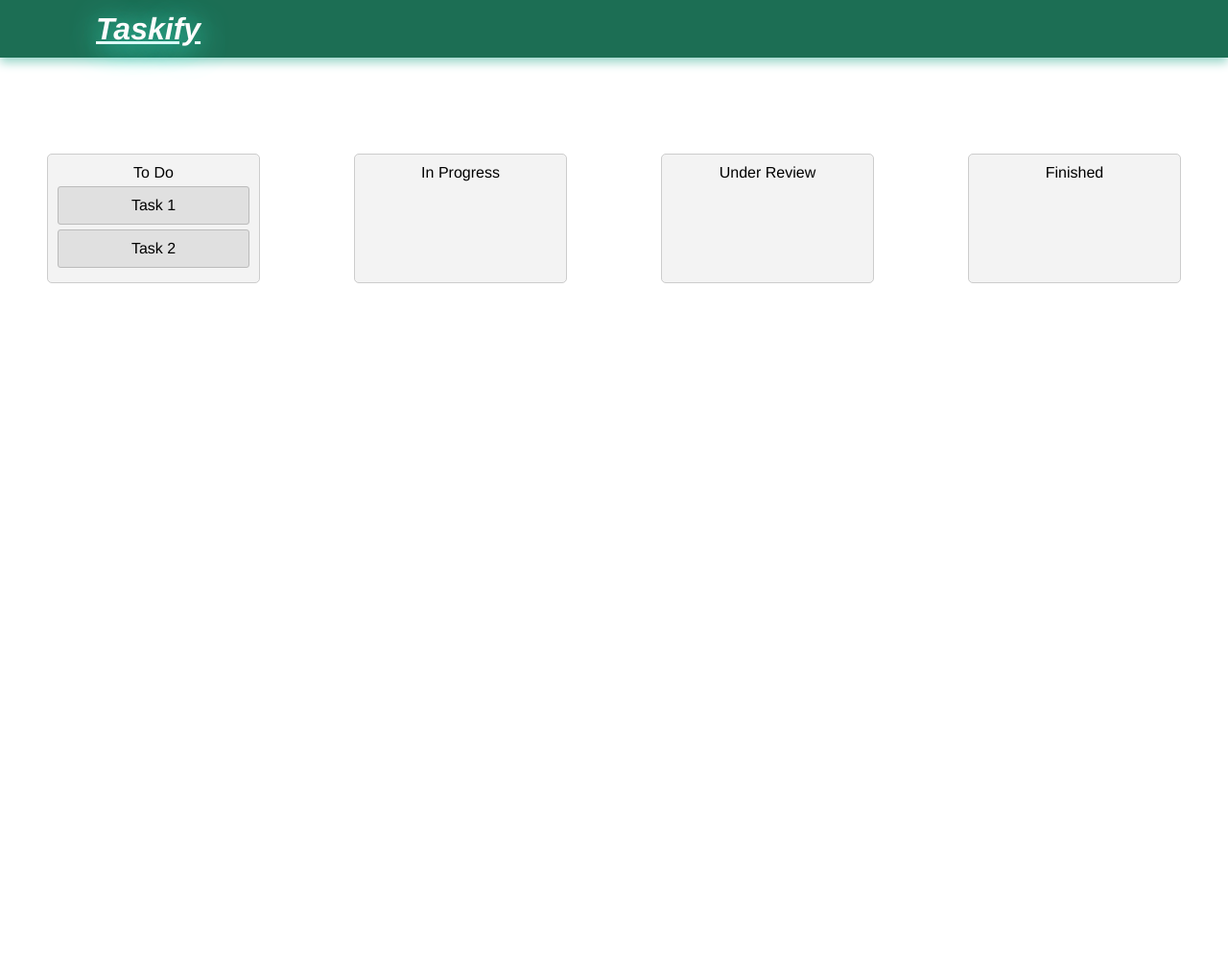
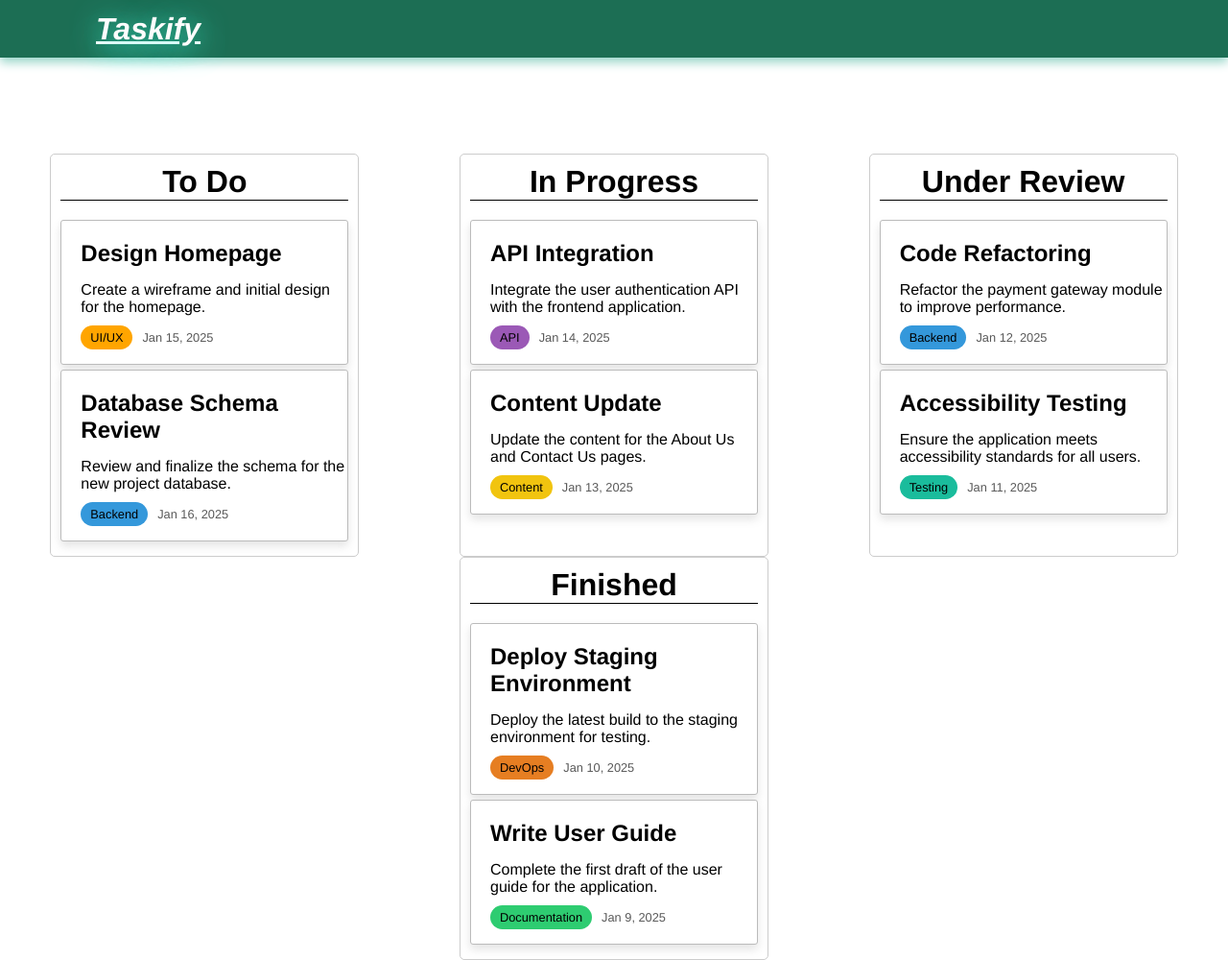
Before and after one commit to cohort-3-assignments/Taskify, a plain HTML site: page index.html in a window 1280 px wide. Shown: the whole page at 96% size. Before the commit the page ends 800 px from the top, so only its background shows below. Drawn offline with Linux system fonts and the light colour scheme.

Commit message:
drag and drop for with sample tasks added

```diff
--- /dev/null
+++ b/data.js
@@ -0,0 +1,69 @@
+const tempTaskData = [
+    {
+        id: 1,
+        state: "todo",
+        title: "Design Homepage",
+        description: "Create a wireframe and initial design for the homepage.",
+        tag: "UI/UX",
+        date: "2025-01-15"
+    },
+    {
+        id: 2,
+        state: "todo",
+        title: "Database Schema Review",
+        description: "Review and finalize the schema for the new project database.",
+        tag: "Backend",
+        date: "2025-01-16"
+    },
+    {
+        id: 3,
+        state: "inprogress",
+        title: "API Integration",
+        description: "Integrate the user authentication API with the frontend application.",
+        tag: "API",
+        date: "2025-01-14"
+    },
+    {
+        id: 4,
+        state: "inprogress",
+        title: "Content Update",
+        description: "Update the content for the About Us and Contact Us pages.",
+        tag: "Content",
+        date: "2025-01-13"
+    },
+    {
+        id: 5,
+        state: "underreview",
+        title: "Code Refactoring",
+        description: "Refactor the payment gateway module to improve performance.",
+        tag: "Backend",
+        date: "2025-01-12"
+    },
+    {
+        id: 6,
+        state: "underreview",
+        title: "Accessibility Testing",
+        description: "Ensure the application meets accessibility standards for all users.",
+        tag: "Testing",
+        date: "2025-01-11"
+    },
+    {
+        id: 7,
+        state: "finished",
+        title: "Deploy Staging Environment",
+        description: "Deploy the latest build to the staging environment for testing.",
+        tag: "DevOps",
+        date: "2025-01-10"
+    },
+    {
+        id: 8,
+        state: "finished",
+        title: "Write User Guide",
+        description: "Complete the first draft of the user guide for the application.",
+        tag: "Documentation",
+        date: "2025-01-09"
+    }
+];
+
+
+export default tempTaskData;
--- a/index.html
+++ b/index.html
@@ -17,48 +17,23 @@
 
     <div style="margin-top:100px">
         <div class="flex-row">
-            <div class="card" id="todo" ondrop="drop(event)" ondragover="allowDrop(event)">
-                <div>To Do</div>
-                <div id="task1" class="task-card" draggable="true" ondragstart="drag(event)">Task 1</div>
-                <div id="task2" class="task-card" draggable="true" ondragstart="drag(event)">Task 2</div>
+            <div id="todo" class="card" id="todo">
+                <div class="card-name">To Do</div>
             </div>
-            <div id="progress" class="card" ondrop="drop(event)" ondragover="allowDrop(event)">
-                <div>In Progress</div>
+            <div id="inprogress" class="card">
+                <div class="card-name">In Progress</div>
             </div>
-            <div id="review" class="card" ondrop="drop(event)" ondragover="allowDrop(event)">
-                <div>Under Review</div>
+            <div id="underreview" class="card">
+                <div class="card-name">Under Review</div>
             </div>
-            <div id="finished" class="card" ondrop="drop(event)" ondragover="allowDrop(event)">
-                <div>Finished</div>
+            <div id="finished" class="card">
+                <div class="card-name">Finished</div>
             </div>
         </div>
     </div>
 
 </body>
-<script>
-    // Allow dropping items
-    function allowDrop(ev) {
-        ev.preventDefault();
-    }
+    <script src="./script.js" type="module">
 
-    // Handle dragging items
-    function drag(ev) {
-        ev.dataTransfer.setData("text", ev.target.id);
-    }
-
-    // Handle dropping items
-    function drop(ev) {
-        ev.preventDefault();
-        var data = ev.dataTransfer.getData("text");
-        var draggedElement = document.getElementById(data);
-
-        // Check if the drop target is a valid card container
-        if (ev.target.classList.contains("card")) {
-            ev.target.appendChild(draggedElement);
-        } else if (ev.target.classList.contains("task-card")) {
-            // If dropped on a task card, append to the parent container
-            ev.target.parentElement.appendChild(draggedElement);
-        }
-    }
-</script>
+    </script>
 </html>
--- a/script.js
+++ b/script.js
@@ -0,0 +1,108 @@
+import tempTaskData from "./data.js";
+
+// Allow dropping items
+function allowDrop(ev) {
+    ev.preventDefault();
+}
+
+// Handle dragging items
+function drag(ev) {
+    ev.dataTransfer.setData("text", ev.target.id);
+}
+
+// Handle dropping items
+function drop(ev) {
+    ev.preventDefault();
+    const data = ev.dataTransfer.getData("text");
+    const draggedElement = document.getElementById(data);
+
+    let dropTarget = ev.target;
+
+    // Find the closest valid card container
+    while (dropTarget && !dropTarget.classList.contains("card")) {
+        dropTarget = dropTarget.parentElement;
+    }
+
+    if (dropTarget && dropTarget.classList.contains("card")) {
+        dropTarget.appendChild(draggedElement);
+    } else {
+        alert("Invalid drop target");
+    }
+
+    // Remove highlight after dropping
+    if (dropTarget) {
+        dropTarget.classList.remove("highlight-border");
+    }
+}
+
+// Function to create the task card
+function createTask(id, title, description, tag, date) {
+    const taskCard = document.createElement("div");
+    taskCard.id = id;
+    taskCard.className = "task-card";
+    taskCard.draggable = true;
+
+    taskCard.innerHTML = `
+        <div class="card-title">${title}</div>
+        <div class="card-description">${description}</div>
+        <div class="card-details">
+            <div class="card-tag" style="background-color:${tagColors[tag]}">${tag}</div>
+            <div class="card-date">${formatDate(date)}</div>
+        </div>
+    `;
+
+    return taskCard;
+}
+
+function formatDate(inputDate) {
+    const months = [
+        "Jan", "Feb", "Mar", "Apr", "May", "Jun",
+        "Jul", "Aug", "Sep", "Oct", "Nov", "Dec"
+    ];
+    const [year, month, day] = inputDate.split("-");
+    return `${months[parseInt(month, 10) - 1]} ${parseInt(day, 10)}, ${year}`;
+}
+
+const tagColors = {
+    UI_UX: "#FF5733",
+    Backend: "#3498DB",
+    API: "#9B59B6",
+    Content: "#F1C40F",
+    Testing: "#1ABC9C",
+    DevOps: "#E67E22",
+    Documentation: "#2ECC71"
+};
+
+document.addEventListener("DOMContentLoaded", function () {
+    const cardContainers = document.querySelectorAll(".card");
+
+    // Attach event listeners to card containers
+    cardContainers.forEach((card) => {
+        card.addEventListener("dragover", (ev) => {
+            allowDrop(ev);
+            card.classList.add("highlight-border");
+        });
+
+        card.addEventListener("dragleave", () => {
+            card.classList.remove("highlight-border");
+        });
+
+        card.addEventListener("drop", (ev) => {
+            drop(ev);
+            card.classList.remove("highlight-border");
+        });
+    });
+
+    // Populate tasks
+    tempTaskData.forEach((task) => {
+        const taskCard = createTask(task.id, task.title, task.description, task.tag, task.date);
+        const cardContainer = document.getElementById(task.state);
+
+        if (cardContainer) {
+            cardContainer.appendChild(taskCard);
+        }
+
+        // Attach dragstart event to task card
+        taskCard.addEventListener("dragstart", drag);
+    });
+});
--- a/style.css
+++ b/style.css
@@ -37,19 +37,86 @@
 
 
 .card {
-    background-color: #f3f3f3;
+    background-color: #ffffff;
     border: 1px solid #ccc;
     border-radius: 5px;
-    width: 200px;
+    width: 300px;
     padding: 10px;
     text-align: center;
+    /* box-shadow: 0 5px 10px rgb(75, 74, 74); */
+}
+
+.card-name{
+    font-size: 2rem;
+    font-weight: 600;
+    border-bottom: 1px solid black;
+    margin-bottom: 20px;
 }
 
 .task-card {
-    background-color: #e0e0e0;
+    background-color: #ffffff;
     margin: 5px 0;
     padding: 10px;
     border: 1px solid #bbb;
     border-radius: 3px;
     cursor: grab;
+    box-shadow: 0 5px 10px rgb(119, 119, 119,0.2);
 }
+
+.task-card:active {
+    cursor: grabbing;
+}
+
+.card-title{
+    width:100%;
+    text-align: start;
+    font-size: 1.5rem;
+    font-weight: 600;
+    margin: 5px;
+    padding: 5px;
+}
+
+.card-description{
+    width:100%;
+    text-align: start;
+    font-size: 1rem;
+    font-weight: 300;
+    color: #000000;
+    padding:5px;
+    margin:5px;
+    min-height: 0px;
+    max-height: 50px;
+    overflow-y: hidden;
+}
+
+.card-details{
+    display:flex;
+    flex-direction: row;
+    justify-content: start;
+    align-items: center;
+    gap:10px;
+    margin: 5px 5px;
+    padding: 0px 5px;
+
+}
+
+
+.card-tag{
+    background-color: orange;
+    padding:5px 10px;
+    border-radius: 20px;
+    font-size:0.8rem;
+}
+
+
+.card-date{
+    font-size: 0.8rem;
+    color: #595959;
+}
+
+
+
+.card.highlight-border {
+    border-color: #3498db;
+    background-color: #eaf6ff;
+}
```
